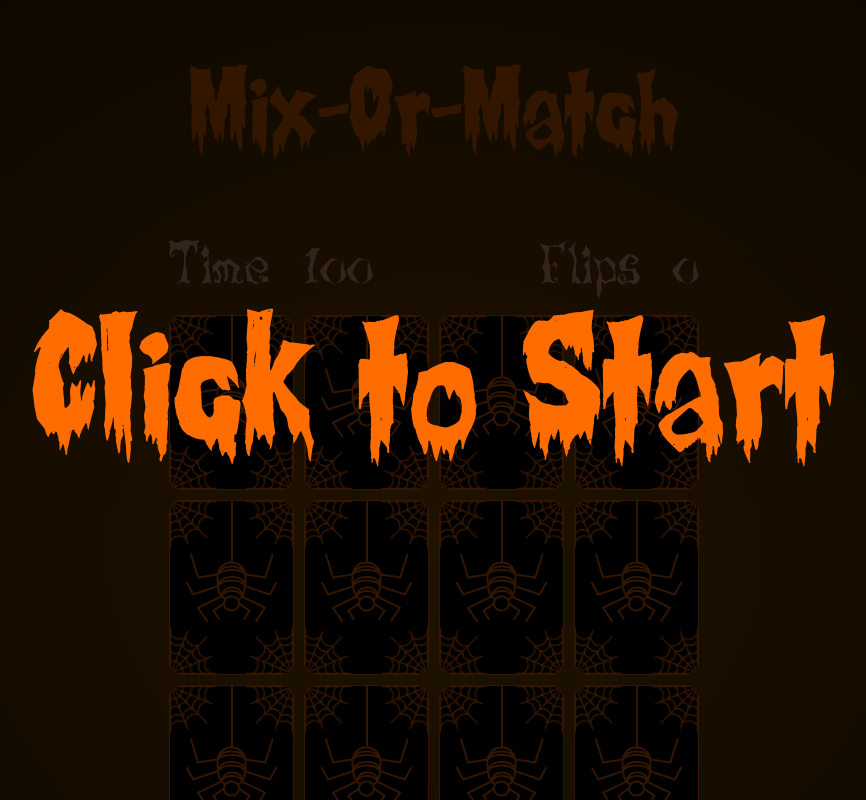
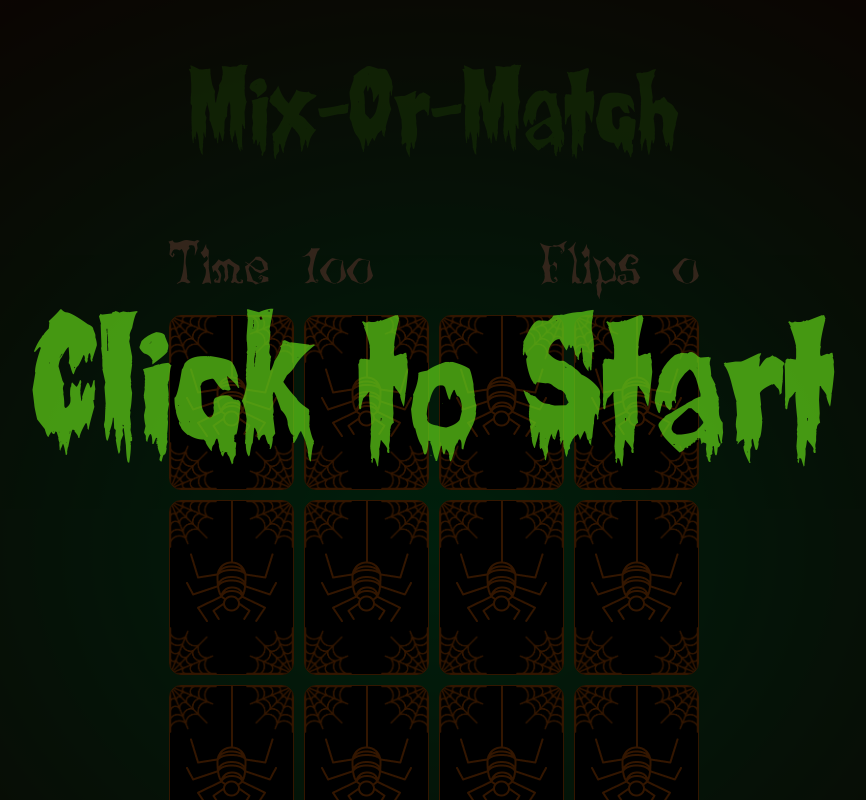
Before and after one commit to tickLESTOK/Mix-And-Match, a plain HTML site: page index.html in a window 1280 px wide. Shown: the top 800 px of the page, without its empty margins (206-1072 px from the left). Drawn offline with Linux system fonts and the light colour scheme; files whose address does not match are found by name.

Commit message:
Update styles.css

```diff
--- a/styles.css
+++ b/styles.css
@@ -22,11 +22,11 @@ html {
 
 body {
   margin: 0;
-  background: radial-gradient(#9D5900, #3D2200);
+  background:radial-gradient(#009d3f, #3e0000);
 }
 
 .page-title {
-  color: #FF6D00;
+  color: #5ecd17b8;
   font-family: Creepy, serif;
   font-weight: normal;
   text-align: center;
@@ -165,7 +165,7 @@ body {
   justify-content: center;
   align-items: center;
   flex-direction: column;
-  color: #FF6D00;
+  color: #5ecd17b8;
   font-family: Creepy, serif;
   transition: background-color 500ms, font-size 500ms;
 }
```
